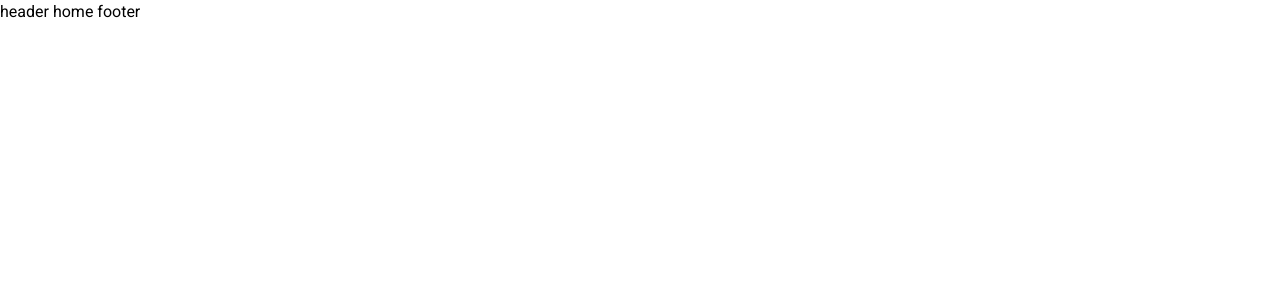
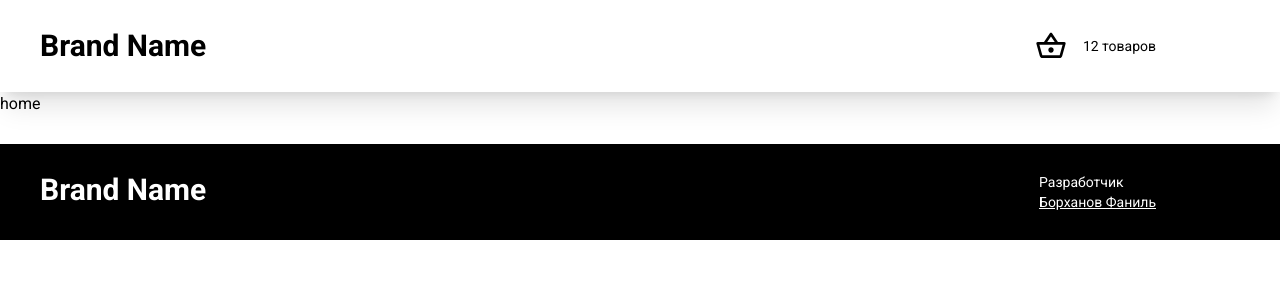
Before and after one commit to fanil116/ADesign, a Nuxt app: page / in a window 1280 px wide. Shown: the top 300 px of the page. Built offline with nearby package versions, Linux system fonts and the light colour scheme.

Commit message:
Added header and footer

```diff
--- a/components/AppFooter.vue
+++ b/components/AppFooter.vue
@@ -1,4 +1,17 @@
 <template>
-    footer
-</template>
-<script setup lang="ts"></script>
+    <footer class="footer px-10 py-7 bg-black text-white mt-7">
+      <div class="flex justify-between">
+        <div class="footer__title text-3xl font-bold">
+          Brand Name
+        </div>
+        <div class="flex flex-col mr-21 text-sm">
+          <p>Разработчик</p>
+          <a href="https://kazan.hh.ru/resume/fadbaa4bff064056290039ed1f62786166776e?hhtmFrom=resume_list" target="_blank" class="underline">
+            Борханов Фаниль
+          </a>
+        </div>
+      </div>
+    </footer>
+  </template>
+
+  <script setup lang="ts"></script>
--- a/components/AppHeader.vue
+++ b/components/AppHeader.vue
@@ -1,4 +1,20 @@
 <template>
-    header
-</template>
-<script setup lang="ts"></script>
+    <header class="shadow-xl px-10 py-7">
+      <div class="flex justify-between">
+        <div class="text-3xl font-bold">
+          Brand Name
+        </div>
+        <div class="flex items-center cursor-pointer">
+          <Icon
+            name="material-symbols:shopping-basket-outline"
+            class="mr-4 w-[32px] h-[32px]"
+          />
+          <div class="text-sm mr-21">
+            12 товаров
+          </div>
+        </div>
+      </div>
+    </header>
+  </template>
+
+  <script setup lang="ts"></script>
```
